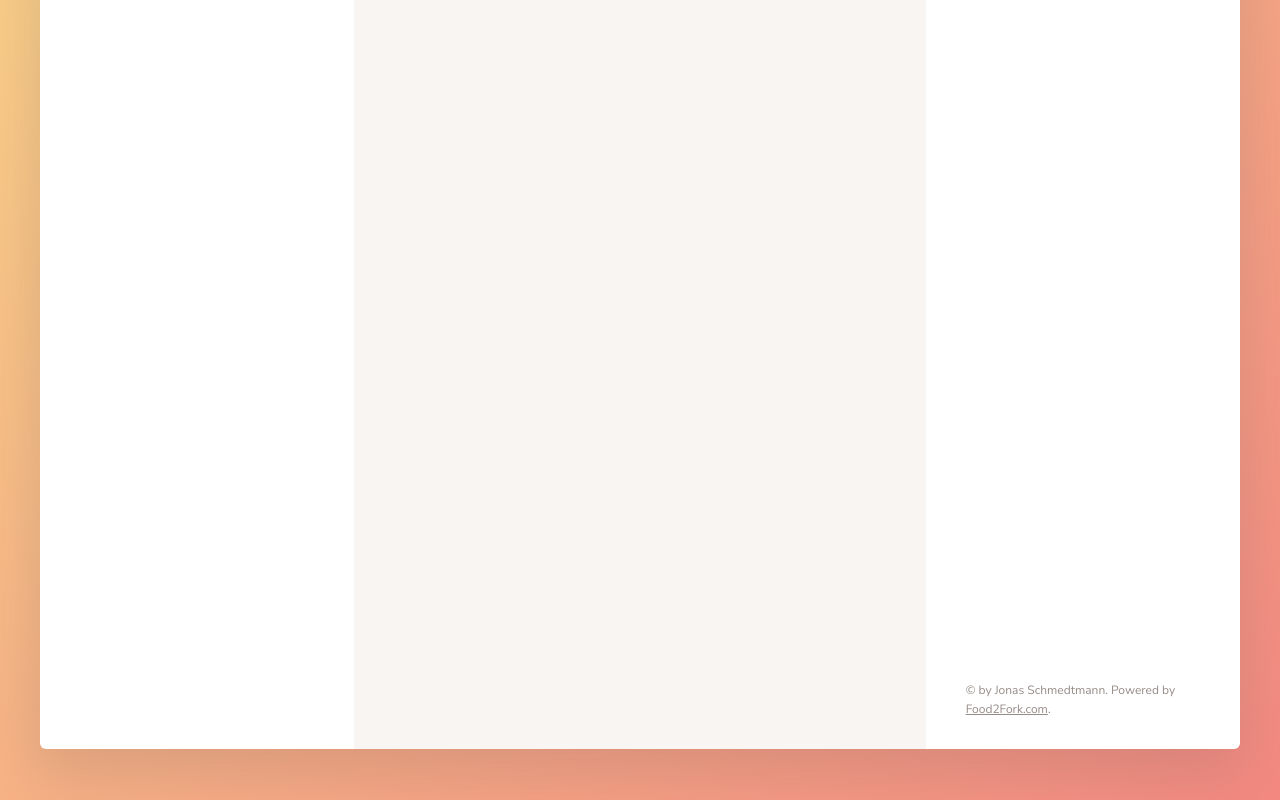
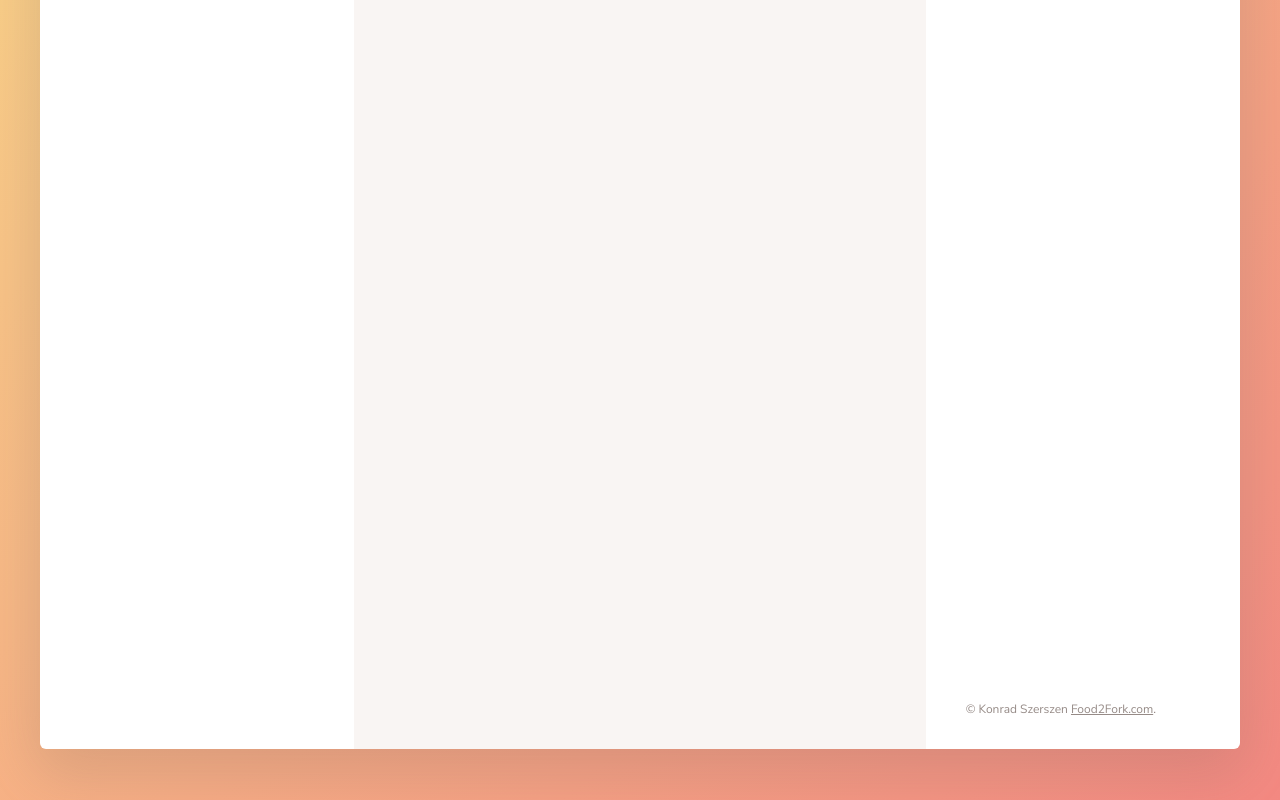
Before and after one commit to konradcodes/Forkify, a website built with webpack: page dist/index.html in a window 1280 px wide. Shown: the part 402-1202 px from the top of the page. Built offline with nearby package versions, Linux system fonts and the light colour scheme.

Commit message:
Added name

```diff
--- a/dist/index.html
+++ b/dist/index.html
@@ -429,12 +429,13 @@
             </ul>
 
             <div class="copyright">
-                &copy; by Jonas Schmedtmann. Powered by
+                &copy; Konrad Szerszen
                 <a href="http://food2fork.com" target="_blank" class="link">Food2Fork.com</a>.
             </div>
 
         </div>
     </div>
-<script type="text/javascript" src="js/bundle.js"></script></body>
+    <script type="text/javascript" src="js/bundle.js"></script>
+</body>
 
 </html>
```
